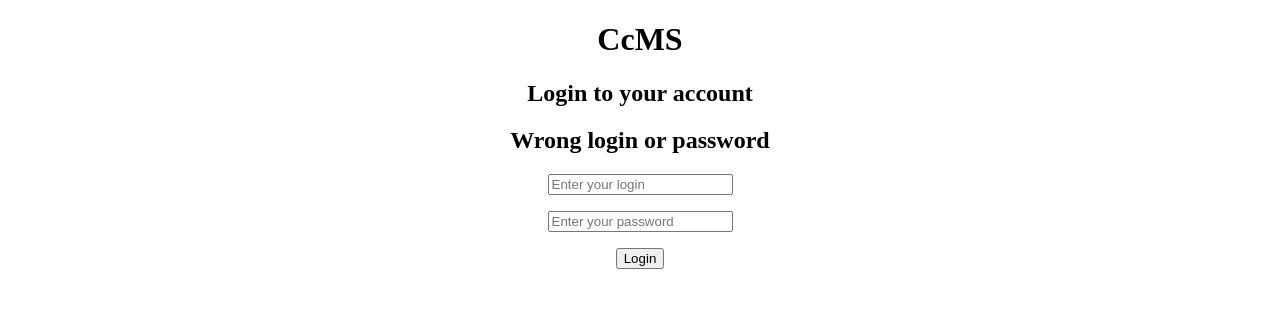
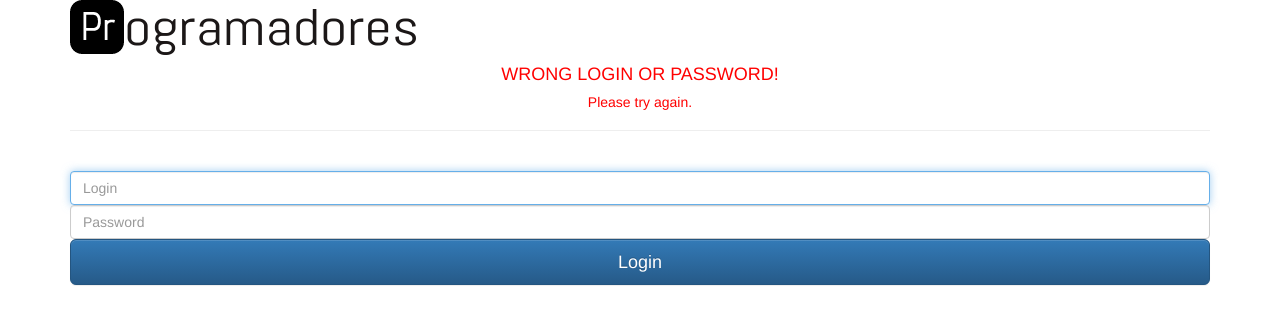
Before and after one commit to ztokarski/python-ccms-project, a Flask app: page /login_error in a window 1280 px wide. Shown: the top 325 px of the page. Run offline with Flask 2, Linux system fonts and the light colour scheme; some libraries are stand-ins or nearby versions.

Commit message:
Modify login_error, done by Kuba

```diff
--- a/templates/layout.html
+++ b/templates/layout.html
@@ -109,7 +109,7 @@
                 {% endblock %}
             </div>
         </div>
-</div>
+    </div>
 </div>
 </body>
 </html>
--- a/templates/login_error.html
+++ b/templates/login_error.html
@@ -1,24 +1,33 @@
 <!DOCTYPE html>
-
 <html lang="en">
 <head>
+    <title>Login</title>
+    <link rel="stylesheet" href="https://maxcdn.bootstrapcdn.com/bootstrap/3.3.7/css/bootstrap.min.css"
+          integrity="sha384-BVYiiSIFeK1dGmJRAkycuHAHRg32OmUcww7on3RYdg4Va+PmSTsz/K68vbdEjh4u" crossorigin="anonymous">
+    <script src="https://ajax.googleapis.com/ajax/libs/jquery/1.11.1/jquery.min.js"></script>
+    <link rel="stylesheet" href="https://maxcdn.bootstrapcdn.com/bootstrap/3.3.7/css/bootstrap-theme.min.css"
+          integrity="sha384-rHyoN1iRsVXV4nD0JutlnGaslCJuC7uwjduW9SVrLvRYooPp2bWYgmgJQIXwl/Sp" crossorigin="anonymous">
+    <script src="https://maxcdn.bootstrapcdn.com/bootstrap/3.3.7/js/bootstrap.min.js"
+            integrity="sha384-Tc5IQib027qvyjSMfHjOMaLkfuWVxZxUPnCJA7l2mCWNIpG9mGCD8wGNIcPD7Txa"
+            crossorigin="anonymous"></script>
     <meta charset="utf-8">
-    <title>Login Error</title>
-{#    <link rel="stylesheet" href="css/style.css">#}
 </head>
-<body>
-<!-- class for error LOGIN page -->
-<center>
-    <div class="form">
-        <h1 class="header">CcMS</h1>
-        <h2>Login to your account</h2>
-        <h2 class="wrong">Wrong login or password</h2>
-        <p><input name="login" placeholder="Enter your login"></p>
-        <p><input name="password" placeholder="Enter your password"></p>
-        <p>
-            <button type="button" onclick="location.href='/main'">Login</button>
-        </p>
+<body class="mmin">
+<div class="container">
+    <div class="wrapper span4">
+        <form action="" method="post" name="Login_Form" class="form-signin">
+            <img src="../static/img/programadores.png" class="img-responsive">
+            <h4 style="color:red;text-align: center;">WRONG LOGIN OR PASSWORD!</h4>
+            <h5 style="color:red;text-align: center; ">Please try again.</h5>
+            <hr class="colorgraph">
+            <br>
+            <input type="text" class="form-control" name="Login" placeholder="Login" required="" autofocus=""/>
+            <input type="password" class="form-control" name="Password" placeholder="Password" required=""/>
+            <button class="btn btn-lg btn-primary btn-block" onclick="location.href='/main'" name="Submit" value="Login"
+                    type="Submit">Login
+            </button>
+        </form>
     </div>
-</center>
+</div>
 </body>
 </html>
```
